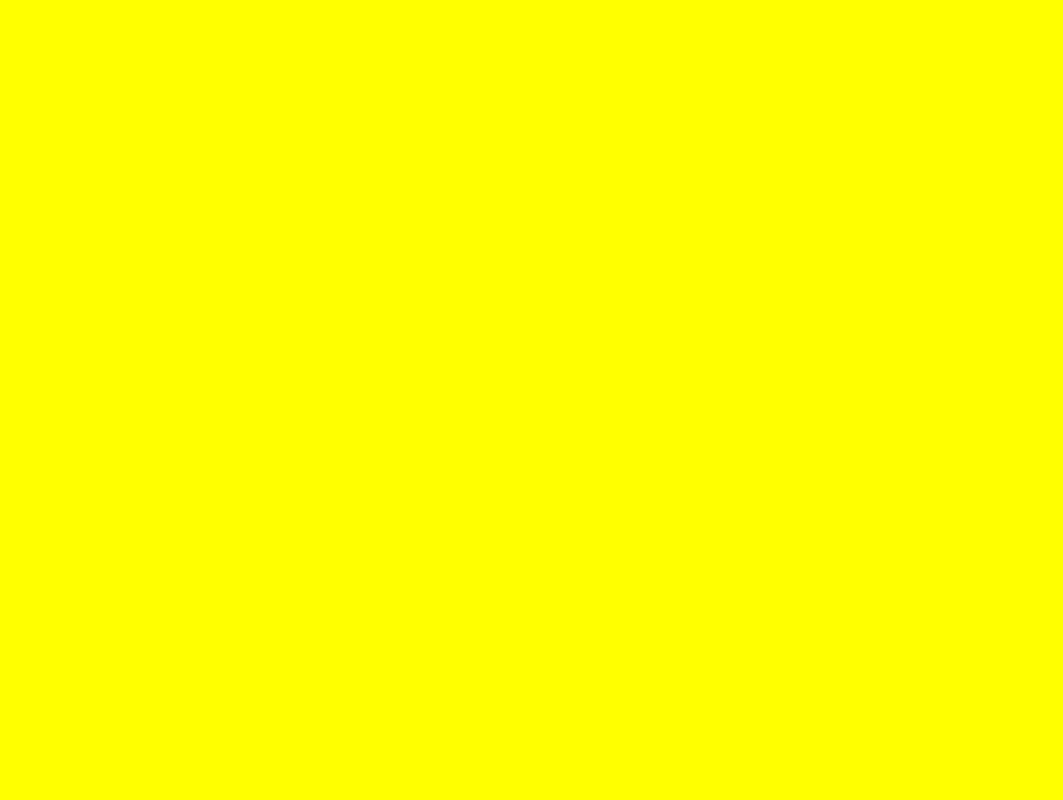
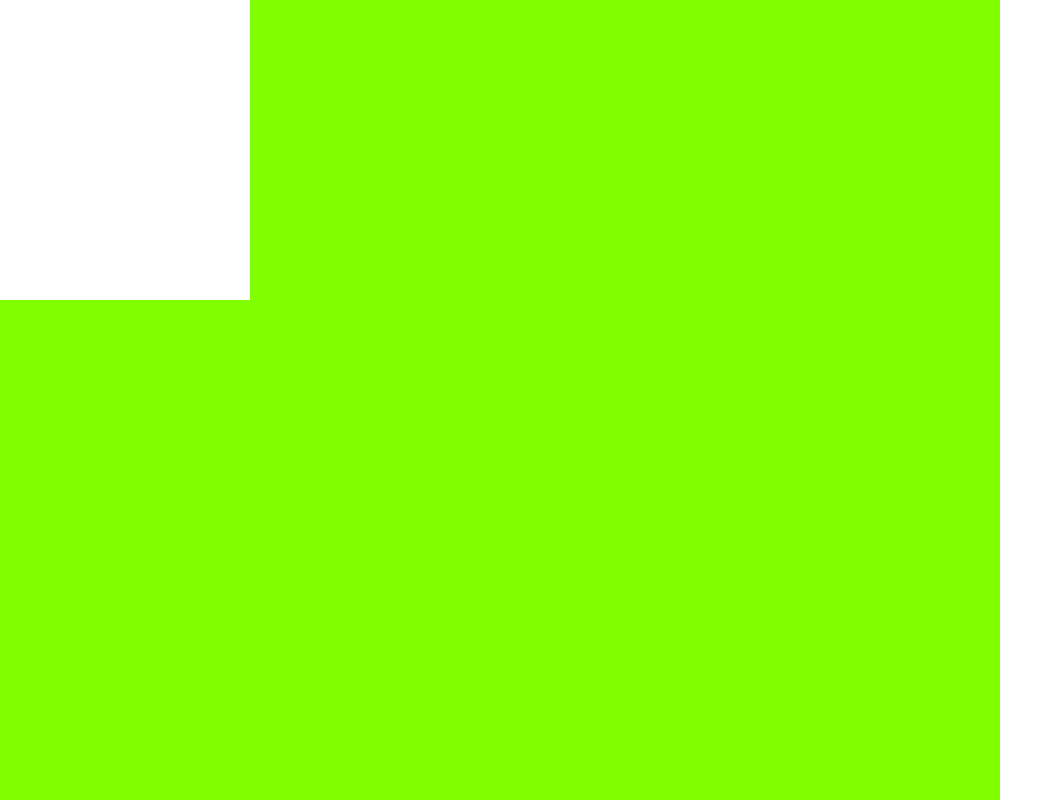
Before and after one commit to JasonRono0301/Eigen-werk, a plain HTML site: page Mijn werk/Responsive Website /index.html in a window 1280 px wide. Shown: the top 800 px of the page, without its empty margins (0-1063 px from the left). Drawn offline with Linux system fonts and the light colour scheme.

```diff
--- a/Mijn werk/Responsive Website /index.html
+++ b/Mijn werk/Responsive Website /index.html
@@ -7,6 +7,8 @@
     <title>Document</title>
 </head>
 <body>
-    <div class="container"></div>
+    <div class="container">
+        <div class="block"></div>
+    </div>
 </body>
 </html>
--- a/Mijn werk/Responsive Website /style.css
+++ b/Mijn werk/Responsive Website /style.css
@@ -1,9 +1,17 @@
 body{
-    background-color: yellow;
+    margin: 0 auto;
 }
 
-@media only screen and (max-width: 600px){
-    body{
-        background-color: blue;
-    }
+.container{
+    display: block;
+    background-color: chartreuse;
+    width: 1000px;
+    height: 1200px;
 }
+
+.block{
+    display: block;
+    background-color: white;
+    width: 250px;
+    height: 300px;
+}
```
